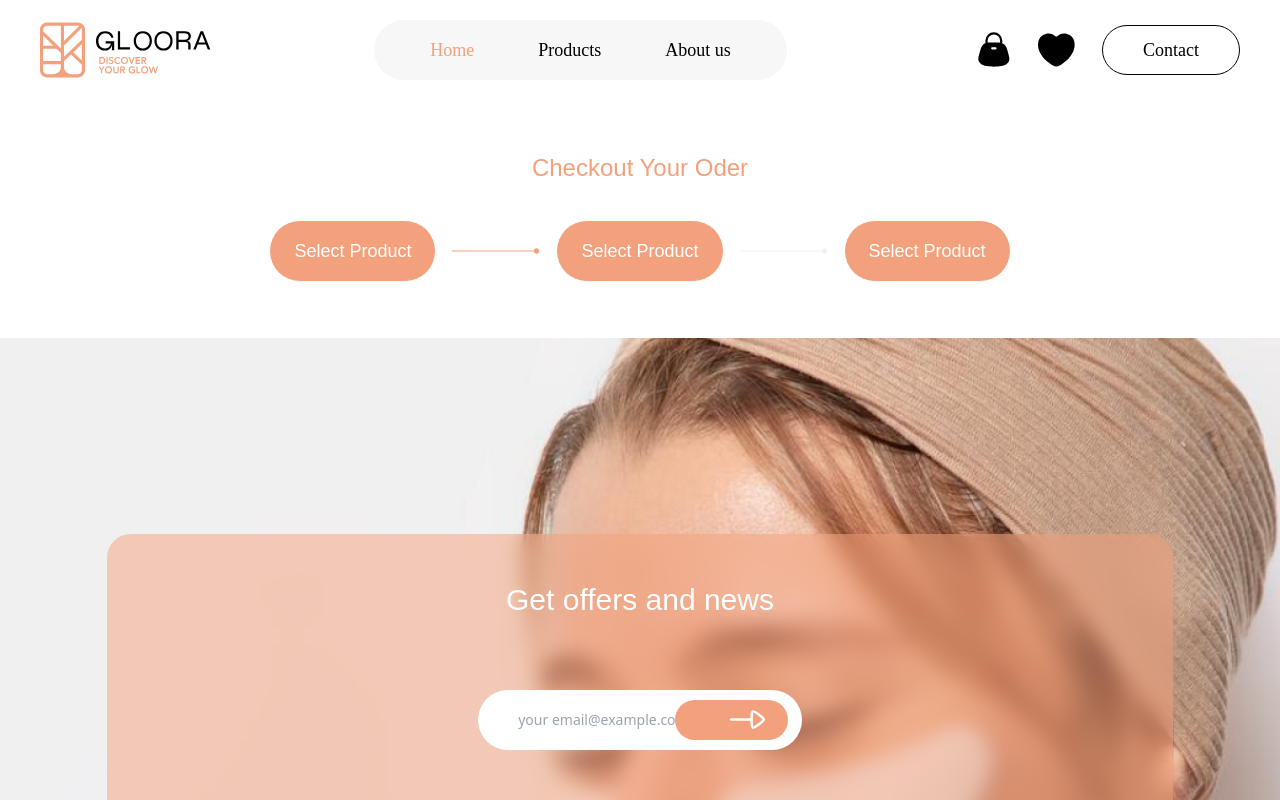
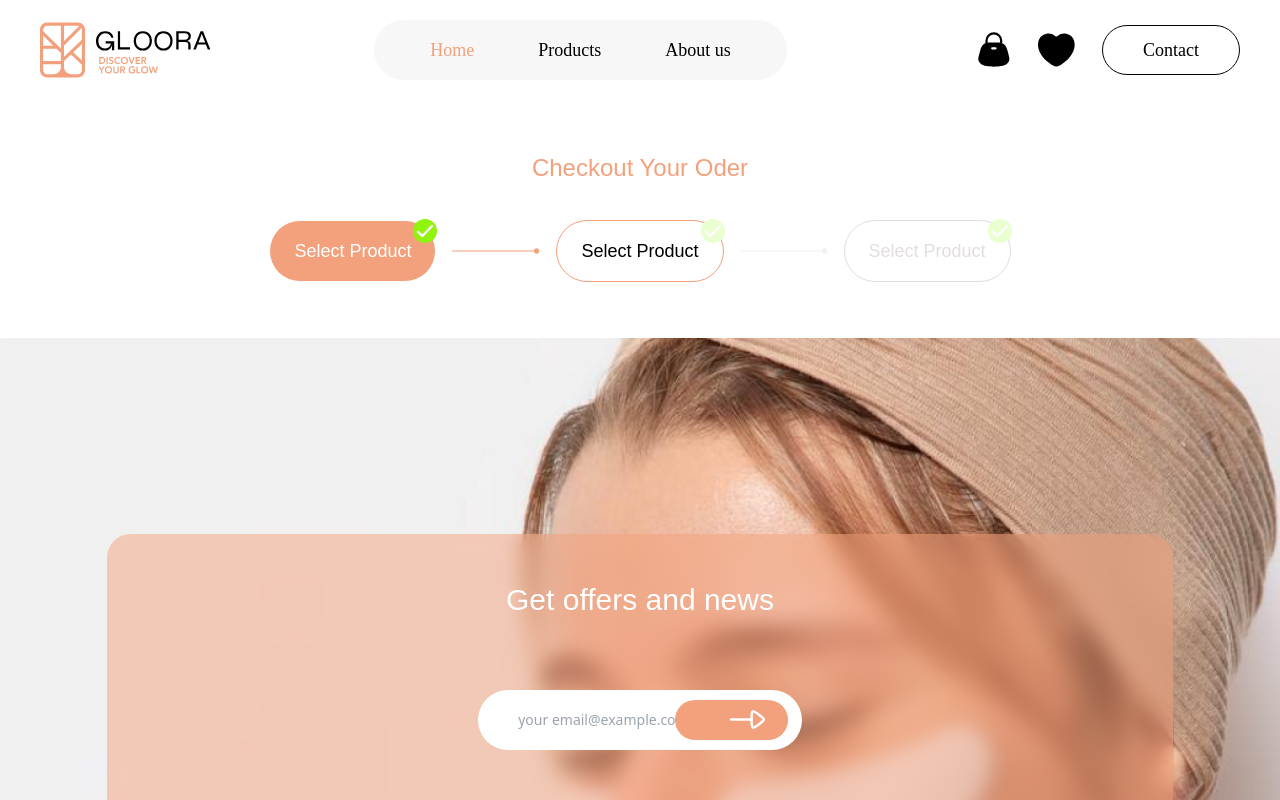
Before and after one commit to abderrahim40k4/Gloora, a React (Vite) app: page /chekout in a window 1280 px wide. Shown: the top 800 px of the page. Built offline with nearby package versions, Linux system fonts and the light colour scheme; a web font is replaced by a local one.

Commit message:
update Checkout

```diff
--- a/src/pages/Chekout.tsx
+++ b/src/pages/Chekout.tsx
@@ -11,18 +11,42 @@ const Chekout = () => {
             <div className='container my-4'>
                 <Titles content={"Checkout Your Oder"} text={false} />
                 <div className="w-full flex flex-row justify-center gap-4 items-center">
-                    <Badge className='px-6 py-4 rounded-full bg-baseColor text-white font-Neue font-medium text-lg'>Select Product</Badge>
+                    <Badge className='px-6 py-4 rounded-full bg-baseColor text-white font-Neue font-medium text-lg relative'>
+                        <span className='w-6 h-6 rounded-full bg-[#8FF30C] absolute -top-0.5 -right-0.5 inline-flex justify-center items-center'>
+                            <svg width="18" height="14" viewBox="0 0 18 14" fill="none" xmlns="http://www.w3.org/2000/svg">
+                                <path d="M2 7.83333L6.375 12L16 2" stroke="white" stroke-width="2.5" stroke-linecap="round" stroke-linejoin="round" />
+                            </svg>
+
+                        </span>
+                        Select Product</Badge>
                     <svg width="88" height="6" viewBox="0 0 88 6" fill="none" xmlns="http://www.w3.org/2000/svg">
                         <path d="M81.8333 3C81.8333 4.47276 83.0272 5.66667 84.5 5.66667C85.9728 5.66667 87.1667 4.47276 87.1667 3C87.1667 1.52724 85.9728 0.333333 84.5 0.333333C83.0272 0.333333 81.8333 1.52724 81.8333 3ZM0 3.5H84.5V2.5H0V3.5Z" fill="#F3A17C" />
                     </svg>
 
-                    <Badge className='px-6 py-4 rounded-full bg-baseColor text-white font-Neue font-medium text-lg'>Select Product</Badge>
+                    <Badge className='px-6 py-4 rounded-full bg-none border border-baseColor text-black font-Neue font-medium text-lg relative'>
+                        <span className='w-6 h-6 rounded-full bg-[#EAFFCF] absolute -top-0.5 -right-0.5 inline-flex justify-center items-center'>
+                            <svg width="18" height="14" viewBox="0 0 18 14" fill="none" xmlns="http://www.w3.org/2000/svg">
+                                <path d="M2 7.83333L6.375 12L16 2" stroke="white" stroke-width="2.5" stroke-linecap="round" stroke-linejoin="round" />
+                            </svg>
+
+                        </span>
+                        Select Product</Badge>
                     <svg width="88" height="6" viewBox="0 0 88 6" fill="none" xmlns="http://www.w3.org/2000/svg">
                         <path d="M81.8333 3C81.8333 4.47276 83.0272 5.66667 84.5 5.66667C85.9728 5.66667 87.1667 4.47276 87.1667 3C87.1667 1.52724 85.9728 0.333333 84.5 0.333333C83.0272 0.333333 81.8333 1.52724 81.8333 3ZM0 3.5H84.5V2.5H0V3.5Z" fill="#F1F1F1" />
                     </svg>
 
-                    <Badge className='px-6 py-4 rounded-full bg-baseColor text-white font-Neue font-medium text-lg'>Select Product</Badge>
+                    <Badge className='px-6 py-4 rounded-full bg-none border border-[#E3DDDD] relative text-[#E3DDDD] font-Neue font-medium text-lg'>
+                        <span className='w-6 h-6 rounded-full bg-[#EAFFCF] absolute -top-0.5 -right-0.5 inline-flex justify-center items-center'>
+                            <svg width="18" height="14" viewBox="0 0 18 14" fill="none" xmlns="http://www.w3.org/2000/svg">
+                                <path d="M2 7.83333L6.375 12L16 2" stroke="white" stroke-width="2.5" stroke-linecap="round" stroke-linejoin="round" />
+                            </svg>
+
+                        </span>
+                        Select Product</Badge>
                 </div>
+
+
+
             </div>
             <Footer />
         </div>
```
